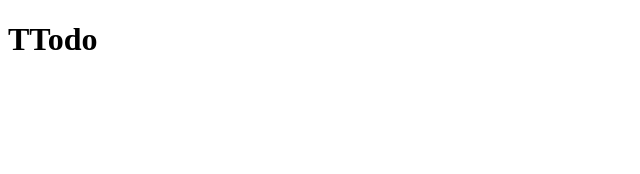
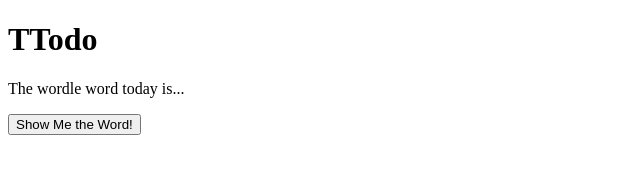
Before and after one commit to efox3987/TTodo, a plain HTML site: page index.html in a window 1280 px wide. Shown: the whole page, without its empty margins (0-640 px from the left). Drawn offline with Linux system fonts and the light colour scheme.

Commit message:
playing around

```diff
--- a/index.html
+++ b/index.html
@@ -3,8 +3,15 @@
     <head>
         <meta charset="UTF-8" />
         <title>TTodo</title>
+        <script>
+         function getWord() {
+             document.getElementById("word").innerHTML = "ulcer";
+         }
+        </script>
     </head>
     <body>
         <h1>TTodo</h1>
+        <p id="word">The wordle word today is...</p>
+        <button type="button" onclick="getWord()">Show Me the Word!</button>
     </body>
 </html>
```
